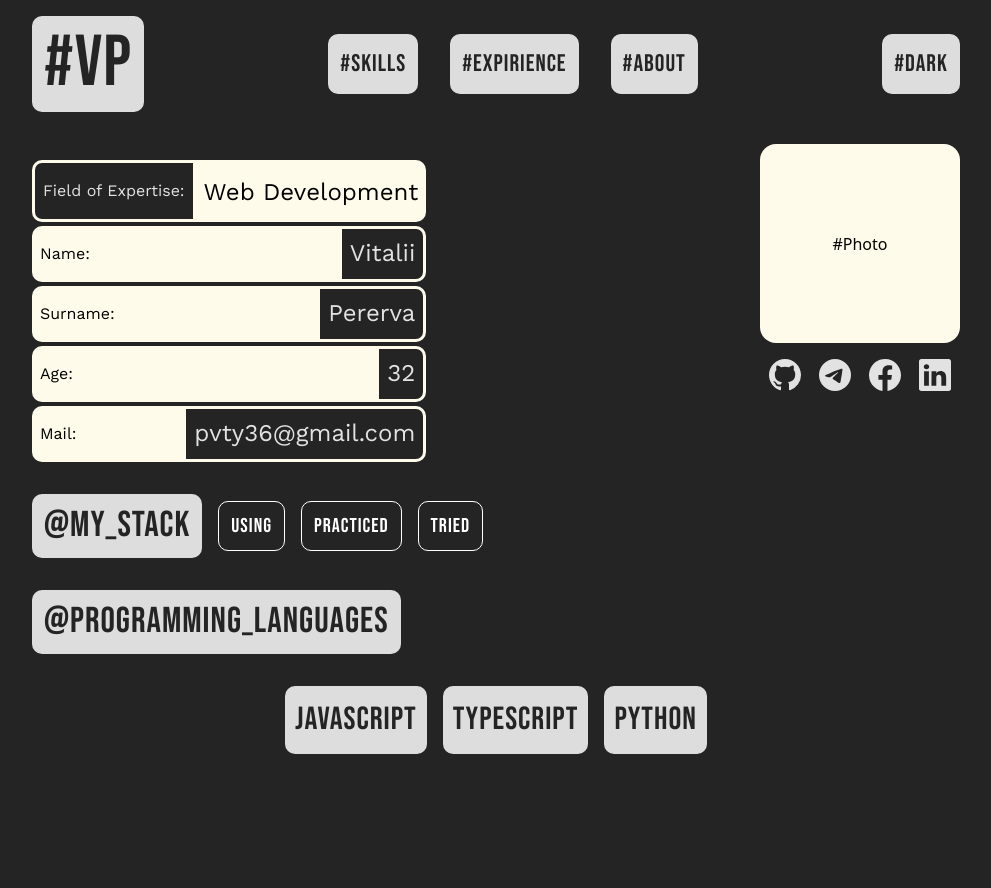
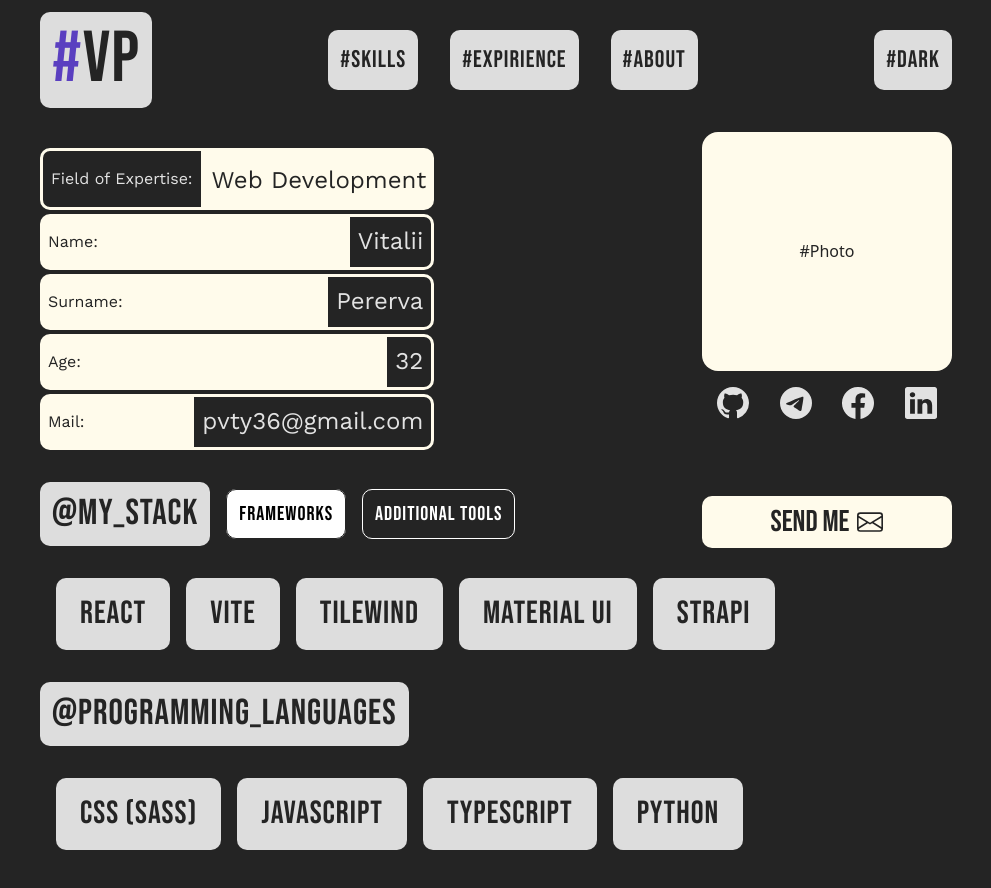
Before and after one commit to VetaliiP/VP-project, a React (Vite) app: page / in a window 1280 px wide. Shown: the top 888 px of the page, without its empty margins (144-1135 px from the left). Before the commit the page ends 802 px from the top, so only its background shows below. Built offline with nearby package versions, Linux system fonts and the light colour scheme.

Commit message:
Second boot

```diff
--- a/src/components/Header/Logo.tsx
+++ b/src/components/Header/Logo.tsx
@@ -3,7 +3,7 @@
 export const Logo: FC = () => {
     return (
         <div className='logo font-bebas text_block'>
-            <p className='text-7xl'> #VP </p>
+            <p className='text-7xl'> <span className='text-transparent bg-[#5A3FC0]  bg-clip-text '>#</span>VP </p>
         </div>
     )
 }
--- a/src/components/Header/Navigation.tsx
+++ b/src/components/Header/Navigation.tsx
@@ -5,7 +5,7 @@
     return (
         <nav className='flex gap-8'>
             <NavLink to="/" className={({ isActive }) => isActive ? 'text-black' : 'text-white'} >
-                <div className="text_block">#Skills</div>
+                <div className="text_block ">#Skills</div>
             </NavLink>
             <NavLink to="/home" >
                 <div className="text_block">#Expirience</div>
--- a/src/index.css
+++ b/src/index.css
@@ -78,12 +78,16 @@
   cursor: pointer;
 }
 
+.text_block:hover {
+  color: #5A3FC0;
+}
+
 .skills_block {
   display: flex;
   flex-direction: column;
   justify-content: center;
   align-items: center;
-  padding: 10px;
+  padding: 12px 24px 12px 24px;
   background: #dddddd;
   color: #242424;
   border-radius: 10px;
@@ -95,7 +99,7 @@
 .container {
   max-width: 960px;
   width: 100%;
-  padding: 16px;
+  padding: 12px 24px 12px 24px;
   margin: 0 auto;
 }
 
@@ -118,10 +122,7 @@
   border: 1px solid white;
 }
 
-.using {
-  background-color: white;
+::selection {
+  background-color: #5A3FC0;
+  color: white;
 }
-
-.practiced {
-  background-color: purple;
-}
--- a/src/pages/Skills/Skills.tsx
+++ b/src/pages/Skills/Skills.tsx
@@ -2,13 +2,7 @@
 
 export const Skills: FC = () => {
 
-    const [isActiveButton, setIsActiveButton] = useState(false);
-    const [selectedSkill, setSelectedSkill] = useState("");
-
-    const handleChange = (e: React.ChangeEvent<HTMLInputElement>) => {
-        setSelectedSkill(e.target.value);
-        setIsActiveButton(isActiveButton);
-    };
+    const [selectedSkill, setSelectedSkill] = useState("using");
 
     return (
         <section className="container ">
@@ -16,29 +10,29 @@
                 <div className='flex flex-row justify-between'>
                     <div className='flex flex-col justify-between items-center flex-1'>
 
-                        <div className='flex flex-col self-start py-4 font-work gap-1'>
-                            <span className='flex flex-row'>
+                        <div className='flex flex-col self-start py-4 font-work gap-1 '>
+                            <span className='flex flex-row '>
                                 <div className='border-3 border-amber-50 rounded-l-[10px] px-2 py-4 self-center flex-1 text-left'>
                                     Field of Expertise:
                                 </div>
-                                <div className=' bg-amber-50 text-black rounded-r-[10px] px-2 pt-4  text-2xl '>
+                                <div className=' bg-amber-50 text-[#242424] rounded-r-[10px] px-2 pt-4  text-2xl '>
                                     Web Development
                                 </div>
                             </span>
                             <span className='flex flex-row'>
-                                <div className='bg-amber-50 text-black rounded-l-[10px] pl-2 py-4 self-end flex-1 text-left'>Name:</div>
+                                <div className='bg-amber-50 text-[#242424] rounded-l-[10px] pl-2 py-4 self-end flex-1 text-left'>Name:</div>
                                 <div className='border-3 border-amber-50 rounded-r-[10px] px-2 py-2 text-2xl  text-right'>Vitalii</div>
                             </span>
                             <span className='flex flex-row'>
-                                <div className='bg-amber-50 text-black rounded-l-[10px] pl-2 py-4 self-end flex-1 text-left'>Surname:</div>
+                                <div className='bg-amber-50 text-[#242424] rounded-l-[10px] pl-2 py-4 self-end flex-1 text-left'>Surname:</div>
                                 <div className='border-3 border-amber-50 rounded-r-[10px] px-2 py-2 text-2xl  text-right'>Pererva</div>
                             </span>
                             <span className='flex flex-row'>
-                                <div className='bg-amber-50 text-black rounded-l-[10px] pl-2 py-4 self-end flex-1 text-left'>Age:</div>
+                                <div className='bg-amber-50 text-[#242424] rounded-l-[10px] pl-2 py-4 self-end flex-1 text-left'>Age:</div>
                                 <div className='border-3 border-amber-50 rounded-r-[10px] px-2 py-2 text-2xl text-right'>32</div>
                             </span>
                             <span className='flex flex-row'>
-                                <div className='bg-amber-50 text-black rounded-l-[10px] pl-2 py-4 self-end flex-1 text-left'>Mail:</div>
+                                <div className='bg-amber-50 text-[#242424] rounded-l-[10px] pl-2 py-4 self-end flex-1 text-left'>Mail:</div>
                                 <div className='border-3 border-amber-50 rounded-r-[10px] px-2 py-2 text-2xl text-right'>pvty36@gmail.com</div>
                             </span>
                         </div>
@@ -47,12 +41,12 @@
                             <div className='text_block self-start '><p className='text-4xl'>@My_Stack</p></div>
                             <div >
                                 <input type="radio" name="page_skills" value="using" id="using" className='hidden'
-                                    onChange={handleChange}
+                                    onChange={(e) => setSelectedSkill(e.target.value)}
                                 />
                                 <label htmlFor="using"
                                     className={` ${(selectedSkill === "using") ? 'active_button' : 'not_active_button'} cursor-pointer font-bebas text-xl select-none`}
                                 >
-                                    Using
+                                    Frameworks
                                 </label>
                             </div>
                             <div>
@@ -62,26 +56,16 @@
                                 <label htmlFor="practiced"
                                     className={` ${(selectedSkill === "practiced") ? 'active_button' : 'not_active_button'} cursor-pointer font-bebas text-xl select-none`}
                                 >
-                                    Practiced
-                                </label>
-                            </div>
-                            <div>
-                                <input type="radio" name="page_skills" value="tried" id="tried" className='hidden'
-                                    onChange={(e) => setSelectedSkill(e.target.value)}
-                                />
-                                <label htmlFor="tried"
-                                    className={` ${(selectedSkill === "tried") ? 'active_button' : 'not_active_button'} cursor-pointer font-bebas text-xl select-none`}
-                                >
-                                    Tried
+                                    Additional tools
                                 </label>
                             </div>
                         </div>
                     </div>
-                    <div className='photo_block flex flex-col justify-between items-center w-[200px]'>
-                        <div className='size-full bg-amber-50 rounded-2xl text-black flex justify-center items-center flex-2'>
+                    <div className='photo_block flex flex-col justify-between items-center w-[250px]'>
+                        <div className='size-full bg-amber-50 rounded-2xl text-[#242424] flex justify-center items-center flex-3'>
                             #Photo
                         </div>
-                        <div className='flex flex-row justify-around py-4 w-full flex-2 '>
+                        <div className='flex flex-row justify-around py-4 w-full flex-1 '>
                             <div>
                                 <svg xmlns="http://www.w3.org/2000/svg" width="32" height="32" fill="currentColor" className="bi bi-github" viewBox="0 0 16 16">
                                     <path d="M8 0C3.58 0 0 3.58 0 8c0 3.54 2.29 6.53 5.47 7.59.4.07.55-.17.55-.38 0-.19-.01-.82-.01-1.49-2.01.37-2.53-.49-2.69-.94-.09-.23-.48-.94-.82-1.13-.28-.15-.68-.52-.01-.53.63-.01 1.08.58 1.23.82.72 1.21 1.87.87 2.33.66.07-.52.28-.87.51-1.07-1.78-.2-3.64-.89-3.64-3.95 0-.87.31-1.59.82-2.15-.08-.2-.36-1.02.08-2.12 0 0 .67-.21 2.2.82.64-.18 1.32-.27 2-.27s1.36.09 2 .27c1.53-1.04 2.2-.82 2.2-.82.44 1.1.16 1.92.08 2.12.51.56.82 1.27.82 2.15 0 3.07-1.87 3.75-3.65 3.95.29.25.54.73.54 1.48 0 1.07-.01 1.93-.01 2.2 0 .21.15.46.55.38A8.01 8.01 0 0 0 16 8c0-4.42-3.58-8-8-8" />
@@ -103,10 +87,23 @@
                                 </svg>
                             </div>
                         </div>
+                        <div className='flex-1 w-full flex flex-row justify-center items-center'>
+                            <button
+                                className="w-full bg-amber-50 py-2 px-4 rounded-[10px] text-[#242424] font-bebas text-3xl flex flex-row justify-center items-center cursor-pointer hover:bg-[#5A3FC0] transition-all duration-300"
+                                onClick={() => window.open('https://mail.google.com/mail/?view=cm&fs=1&to=pvty36@gmail.com&su=Трудоустройство&body=Привет, это компания ', '_blank')}
+                            >
+                                <span>Send me</span>
+                                <span className='ml-2 pb-1 pt-1'>
+                                    <svg xmlns="http://www.w3.org/2000/svg" width="26" height="26" fill="currentColor" className="bi bi-envelope" viewBox="0 0 16 16">
+                                        <path d="M0 4a2 2 0 0 1 2-2h12a2 2 0 0 1 2 2v8a2 2 0 0 1-2 2H2a2 2 0 0 1-2-2zm2-1a1 1 0 0 0-1 1v.217l7 4.2 7-4.2V4a1 1 0 0 0-1-1zm13 2.383-4.708 2.825L15 11.105zm-.034 6.876-5.64-3.471L8 9.583l-1.326-.795-5.64 3.47A1 1 0 0 0 2 13h12a1 1 0 0 0 .966-.741M1 11.105l4.708-2.897L1 5.383z" />
+                                    </svg>
+                                </span>
+                            </button>
+                        </div>
                     </div>
                 </div>
                 <div>
-                    <div className={`skills_blocks flex flex-row flex-wrap justify-center items-center gap-4 p-4 ${(selectedSkill === "using") ? ' opacity-100 ' : 'hidden opacity-0'} transition-all duration-300`}>
+                    <div className={`skills_blocks flex flex-row flex-wrap justify-start items-center gap-4 p-4 ${(selectedSkill === "using") ? ' opacity-100 ' : 'hidden opacity-0'} transition-all duration-300`}>
                         <div className='skills_block'>
                             <span>React</span>
                             {/* <span>star</span> */}
@@ -124,19 +121,32 @@
                             Strapi
                         </div>
                     </div>
-                    <div className={`skills_blocks flex flex-row flex-wrap justify-center items-center gap-4 p-4 ${(selectedSkill === "practiced") ? 'opacity-100 ' : 'hidden opacity-0'} transition-all duration-300`}>
+                    <div className={`skills_blocks flex flex-row flex-wrap justify-start items-center gap-4 p-4 ${(selectedSkill === "practiced") ? 'opacity-100 ' : 'hidden opacity-0'} transition-all duration-300`}>
                         <div className='skills_block'>
-                            <span>Astra</span>
+                            <span>Bootstrap </span>
                             {/* <span>star</span> */}
                         </div>
                         <div className='skills_block'>
-                            Vue
+                            Fetch API
+                        </div>
+                        <div className='skills_block'>
+                            Axios
+                        </div>
+                        <div className='skills_block'>
+                            GraphQL
+                        </div>
+                        <div className='skills_block'>
+                            async/await
                         </div>
                     </div>
                 </div>
                 <div className='flex flex-col py-4'>
                     <div className='text_block self-start mb-4'><p className='text-4xl'>@programming_languages</p></div>
-                    <div className={`skills_blocks flex flex-row flex-wrap justify-center items-center gap-4 p-4`}>
+                    <div className={`skills_blocks flex flex-row flex-wrap justify-start items-center gap-4 p-4`}>
+                        <div className='skills_block'>
+                            <span>CSS (SASS)</span>
+                            {/* <span>star</span> */}
+                        </div>
                         <div className='skills_block'>
                             <span>Javascript</span>
                             {/* <span>star</span> */}
```
